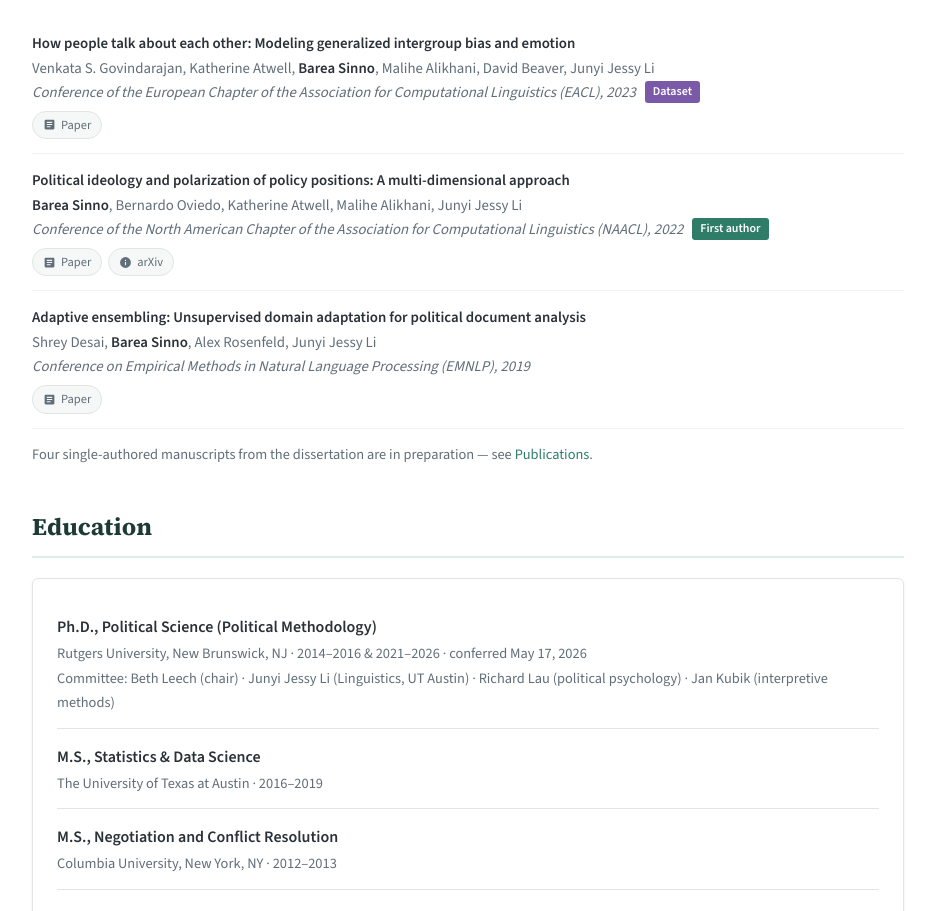
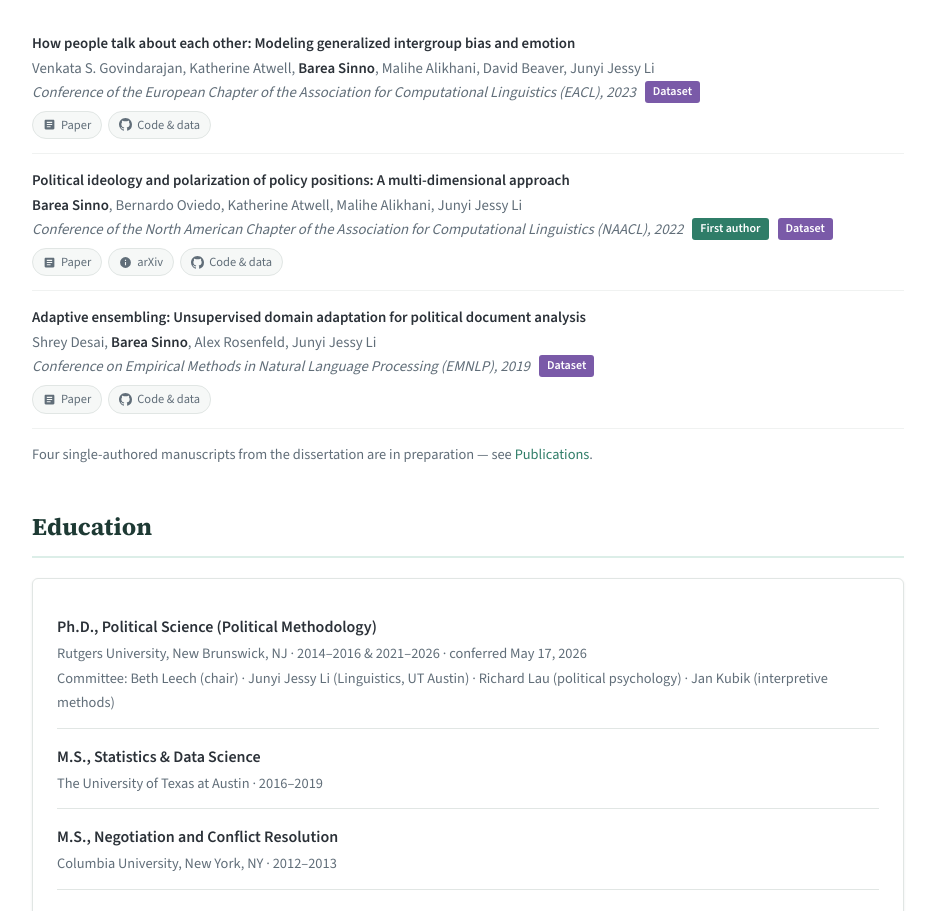
Before and after one commit to bsinno1/bsinno1.github.io, a plain HTML site: page index.html in a window 1280 px wide. Shown: the part 1554-2465 px from the top of the page, without its empty margins (172-1107 px from the left). Drawn offline with nearby package versions, Linux system fonts and the light colour scheme.

Commit message:
Add data links to home page Selected Publications
All three papers listed on the home page had a Paper link and nothing more,
so the datasets were only reachable from the Publications and Code pages.
Each now carries a Code & data link and a Dataset badge, matching how the
same three papers are presented elsewhere on the site.

```diff
--- a/index.html
+++ b/index.html
@@ -159,6 +159,8 @@
           <div class="pub-links">
             <a href="https://aclanthology.org/2023.eacl-main.183/" target="_blank" rel="noopener">
               <svg viewBox="0 0 24 24" fill="currentColor"><path d="M19 3H5c-1.1 0-2 .9-2 2v14c0 1.1.9 2 2 2h14c1.1 0 2-.9 2-2V5c0-1.1-.9-2-2-2zm-5 14H7v-2h7v2zm3-4H7v-2h10v2zm0-4H7V7h10v2z"/></svg>Paper</a>
+            <a href="https://github.com/venkatasg/interpersonal-bias" target="_blank" rel="noopener">
+              <svg viewBox="0 0 24 24" fill="currentColor"><path d="M12 0C5.37 0 0 5.37 0 12c0 5.31 3.435 9.795 8.205 11.385.6.105.825-.255.825-.57 0-.285-.015-1.23-.015-2.235-3.015.555-3.795-.735-4.035-1.41-.135-.345-.72-1.41-1.23-1.695-.42-.225-1.02-.78-.015-.795.945-.015 1.62.87 1.845 1.23 1.08 1.815 2.805 1.305 3.495.99.105-.78.42-1.305.765-1.605-2.67-.3-5.46-1.335-5.46-5.925 0-1.305.465-2.385 1.23-3.225-.12-.3-.54-1.53.12-3.18 0 0 1.005-.315 3.3 1.23.96-.27 1.98-.405 3-.405s2.04.135 3 .405c2.295-1.56 3.3-1.23 3.3-1.23.66 1.65.24 2.88.12 3.18.765.84 1.23 1.905 1.23 3.225 0 4.605-2.805 5.625-5.475 5.925.435.375.81 1.095.81 2.22 0 1.605-.015 2.895-.015 3.3 0 .315.225.69.825.57A12.02 12.02 0 0 0 24 12c0-6.63-5.37-12-12-12z"/></svg>Code &amp; data</a>
           </div>
         </div>
 
@@ -167,11 +169,14 @@
           <span class="pub-authors"><strong>Barea Sinno</strong>, Bernardo Oviedo, Katherine Atwell, Malihe Alikhani, Junyi Jessy Li</span><br>
           <span class="pub-venue">Conference of the North American Chapter of the Association for Computational Linguistics (NAACL), 2022</span>
           <span class="pub-badge">First author</span>
+          <span class="pub-badge dataset">Dataset</span>
           <div class="pub-links">
             <a href="https://aclanthology.org/2022.naacl-main.17/" target="_blank" rel="noopener">
               <svg viewBox="0 0 24 24" fill="currentColor"><path d="M19 3H5c-1.1 0-2 .9-2 2v14c0 1.1.9 2 2 2h14c1.1 0 2-.9 2-2V5c0-1.1-.9-2-2-2zm-5 14H7v-2h7v2zm3-4H7v-2h10v2zm0-4H7V7h10v2z"/></svg>Paper</a>
             <a href="https://arxiv.org/abs/2106.14387" target="_blank" rel="noopener">
               <svg viewBox="0 0 24 24" fill="currentColor"><path d="M12 2a10 10 0 1 0 0 20 10 10 0 0 0 0-20zm1 15h-2v-6h2v6zm0-8h-2V7h2v2z"/></svg>arXiv</a>
+            <a href="https://github.com/bernovie/political-polarization/tree/master/data" target="_blank" rel="noopener">
+              <svg viewBox="0 0 24 24" fill="currentColor"><path d="M12 0C5.37 0 0 5.37 0 12c0 5.31 3.435 9.795 8.205 11.385.6.105.825-.255.825-.57 0-.285-.015-1.23-.015-2.235-3.015.555-3.795-.735-4.035-1.41-.135-.345-.72-1.41-1.23-1.695-.42-.225-1.02-.78-.015-.795.945-.015 1.62.87 1.845 1.23 1.08 1.815 2.805 1.305 3.495.99.105-.78.42-1.305.765-1.605-2.67-.3-5.46-1.335-5.46-5.925 0-1.305.465-2.385 1.23-3.225-.12-.3-.54-1.53.12-3.18 0 0 1.005-.315 3.3 1.23.96-.27 1.98-.405 3-.405s2.04.135 3 .405c2.295-1.56 3.3-1.23 3.3-1.23.66 1.65.24 2.88.12 3.18.765.84 1.23 1.905 1.23 3.225 0 4.605-2.805 5.625-5.475 5.925.435.375.81 1.095.81 2.22 0 1.605-.015 2.895-.015 3.3 0 .315.225.69.825.57A12.02 12.02 0 0 0 24 12c0-6.63-5.37-12-12-12z"/></svg>Code &amp; data</a>
           </div>
         </div>
 
@@ -179,9 +184,12 @@
           <span class="pub-title">Adaptive ensembling: Unsupervised domain adaptation for political document analysis</span><br>
           <span class="pub-authors">Shrey Desai, <strong>Barea Sinno</strong>, Alex Rosenfeld, Junyi Jessy Li</span><br>
           <span class="pub-venue">Conference on Empirical Methods in Natural Language Processing (EMNLP), 2019</span>
+          <span class="pub-badge dataset">Dataset</span>
           <div class="pub-links">
             <a href="https://aclanthology.org/D19-1478/" target="_blank" rel="noopener">
               <svg viewBox="0 0 24 24" fill="currentColor"><path d="M19 3H5c-1.1 0-2 .9-2 2v14c0 1.1.9 2 2 2h14c1.1 0 2-.9 2-2V5c0-1.1-.9-2-2-2zm-5 14H7v-2h7v2zm3-4H7v-2h10v2zm0-4H7V7h10v2z"/></svg>Paper</a>
+            <a href="https://github.com/bsinno1/adaptive-ensembling" target="_blank" rel="noopener">
+              <svg viewBox="0 0 24 24" fill="currentColor"><path d="M12 0C5.37 0 0 5.37 0 12c0 5.31 3.435 9.795 8.205 11.385.6.105.825-.255.825-.57 0-.285-.015-1.23-.015-2.235-3.015.555-3.795-.735-4.035-1.41-.135-.345-.72-1.41-1.23-1.695-.42-.225-1.02-.78-.015-.795.945-.015 1.62.87 1.845 1.23 1.08 1.815 2.805 1.305 3.495.99.105-.78.42-1.305.765-1.605-2.67-.3-5.46-1.335-5.46-5.925 0-1.305.465-2.385 1.23-3.225-.12-.3-.54-1.53.12-3.18 0 0 1.005-.315 3.3 1.23.96-.27 1.98-.405 3-.405s2.04.135 3 .405c2.295-1.56 3.3-1.23 3.3-1.23.66 1.65.24 2.88.12 3.18.765.84 1.23 1.905 1.23 3.225 0 4.605-2.805 5.625-5.475 5.925.435.375.81 1.095.81 2.22 0 1.605-.015 2.895-.015 3.3 0 .315.225.69.825.57A12.02 12.02 0 0 0 24 12c0-6.63-5.37-12-12-12z"/></svg>Code &amp; data</a>
           </div>
         </div>
 
```
